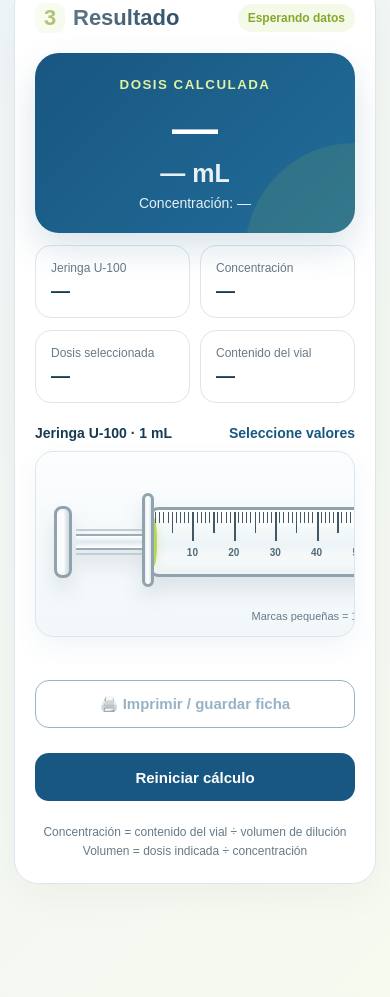
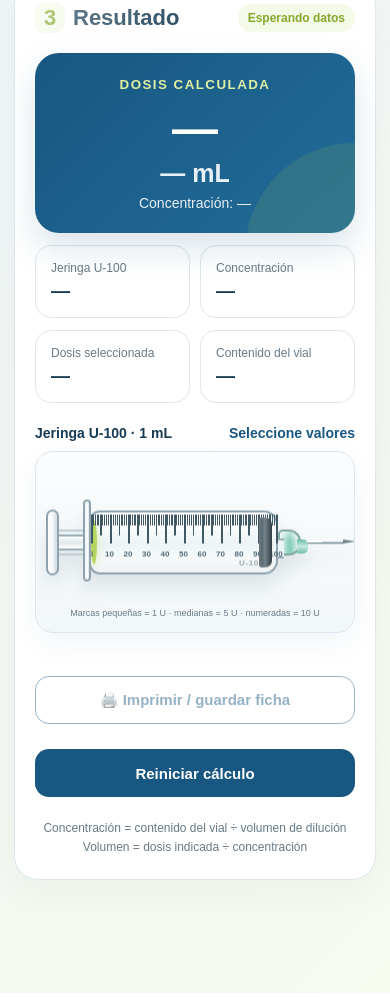
Before and after one commit to v4mp-ngly/NUMED-CALCULADORA, a plain HTML site: page index.html in a window 390 px wide. Shown: the part 1892-2889 px from the top of the page. Drawn offline with Linux system fonts and the light colour scheme.

```diff
--- a/index.html
+++ b/index.html
@@ -134,6 +134,42 @@
   .flowArrow{display:none}
 }
 </style>
+
+<style id="numed-syringe-fit-fix">
+/* Ajuste final: jeringa completa dentro de la tarjeta, sin recortes */
+.syringeStage{overflow:hidden!important;padding:38px 18px 16px!important}
+.syringe{width:100%!important;max-width:100%!important;min-width:0!important;height:126px!important;grid-template-columns:18px 58px minmax(0,1fr) 34px 92px!important;column-gap:0!important;transform:none!important}
+.thumbPad{width:16px!important;height:76px!important}
+.plungerRod{width:58px!important}
+.fingerFlange{left:70px!important;width:10px!important;height:96px!important}
+.barrel{width:100%!important;min-width:0!important;height:72px!important}
+.needleHub{width:34px!important;height:30px!important}
+.needle{width:92px!important;max-width:92px!important}
+.scaleNote{min-width:0!important;white-space:normal!important;padding:0 6px}
+@keyframes syringeFloatFit{0%,100%{translate:0 0}50%{translate:0 -3px}}
+.syringe{animation:syringeFloatFit 4s ease-in-out infinite!important}
+@media(max-width:760px){
+ .syringeStage{overflow:hidden!important;padding:36px 10px 14px!important}
+ .syringe{min-width:0!important;grid-template-columns:14px 40px minmax(0,1fr) 27px 58px!important;height:112px!important}
+ .thumbPad{width:13px!important;height:66px!important;border-width:2px!important}
+ .plungerRod{width:40px!important}
+ .fingerFlange{left:48px!important;width:8px!important;height:82px!important;border-width:2px!important}
+ .barrel{height:64px!important;border-width:2px!important}
+ .needleHub{width:27px!important;height:26px!important}
+ .needle{width:58px!important;max-width:58px!important}
+ .tickLabel{font-size:8px!important}
+ .doseMarker:before{font-size:10px!important;padding:6px 7px!important}
+ .scaleNote{font-size:9px!important}
+}
+@media(max-width:420px){
+ .syringe{grid-template-columns:12px 31px minmax(0,1fr) 23px 43px!important}
+ .plungerRod{width:31px!important}
+ .fingerFlange{left:37px!important}
+ .needleHub{width:23px!important}
+ .needle{width:43px!important;max-width:43px!important}
+}
+@media(prefers-reduced-motion:reduce){.syringe{animation:none!important}}
+</style>
 </head>
 <body>
 <div class="shell">
```
